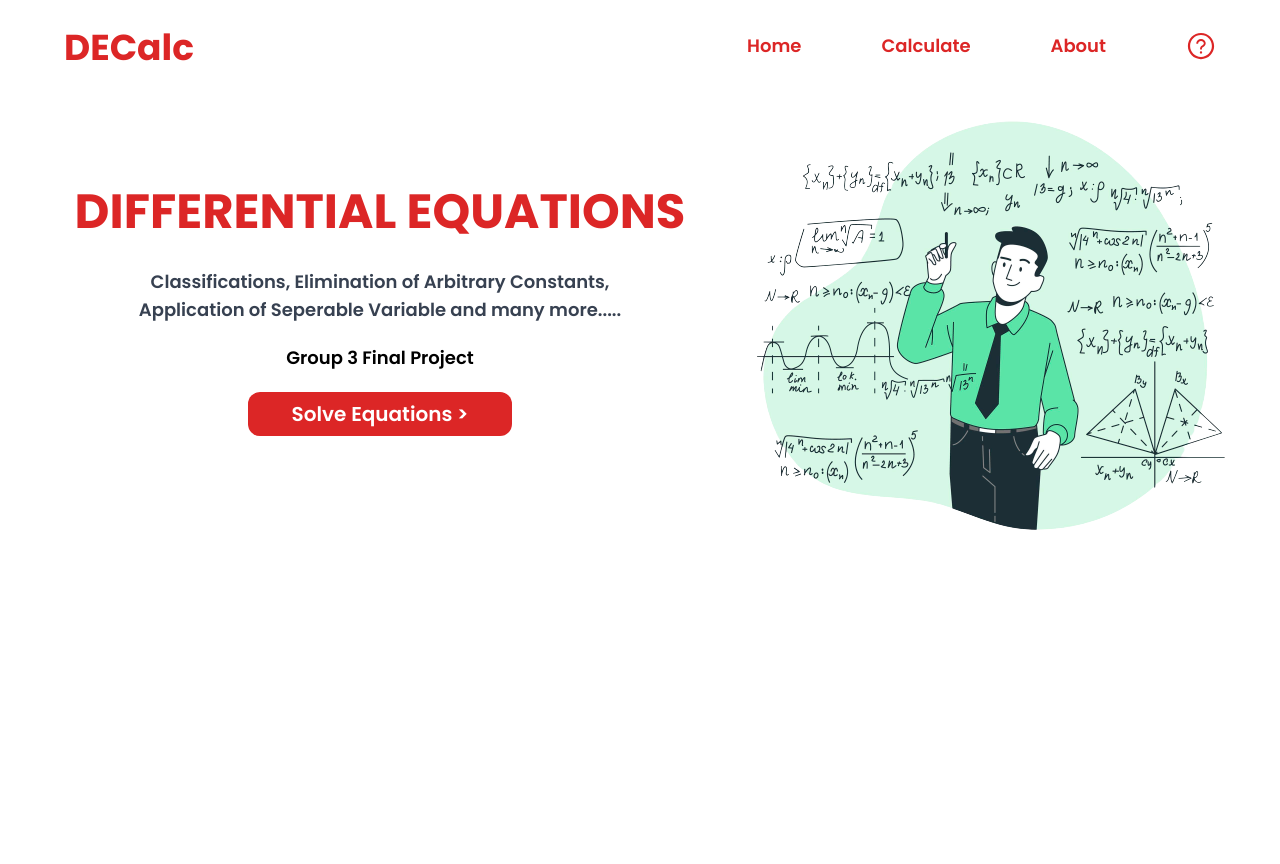
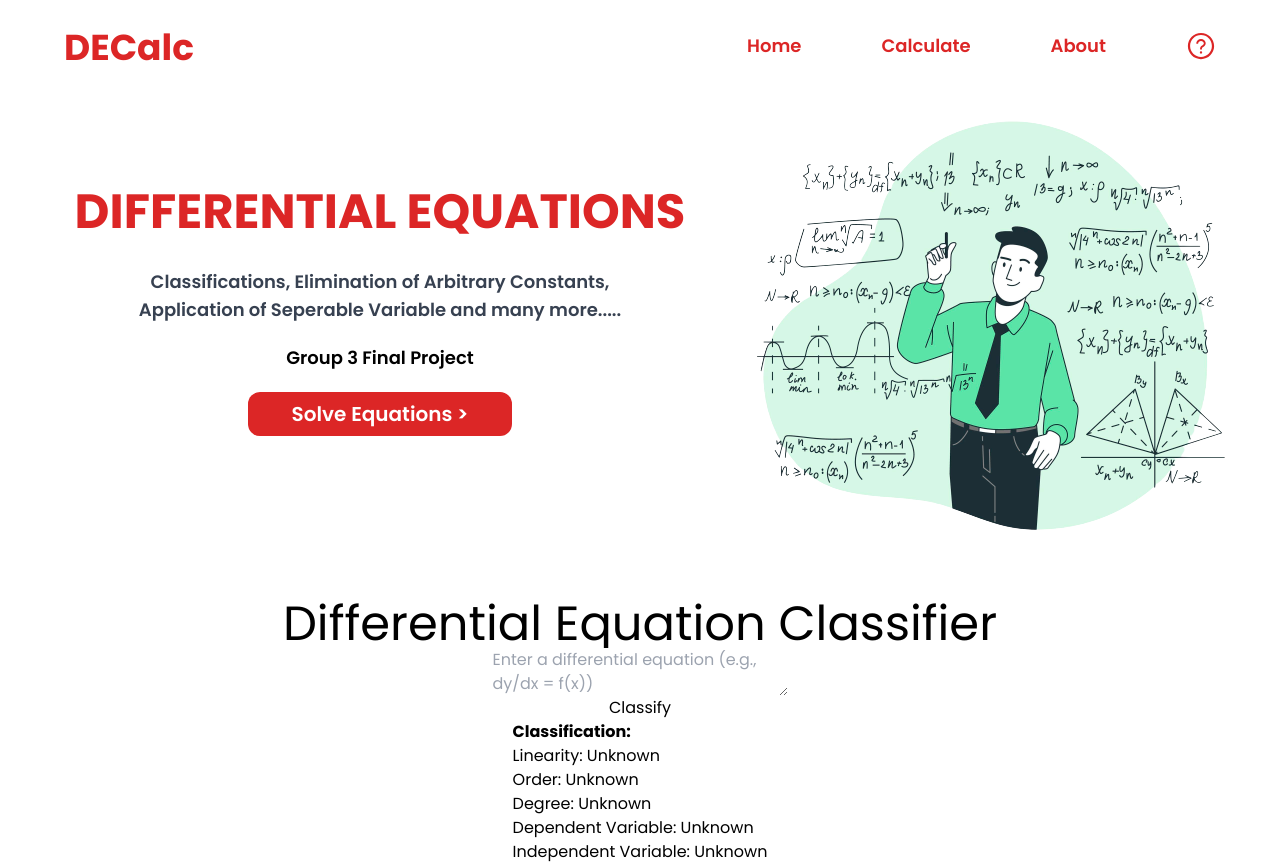
Before and after one commit to AndreJarl/DifferentialEquationsSolver, a React (Vite) app: page / in a window 1280 px wide. Before the commit the page ends 800 px from the top, so only its background shows below. Built offline with nearby package versions, Linux system fonts and the light colour scheme.

Commit message:
added classification

```diff
--- a/package.json
+++ b/package.json
@@ -10,6 +10,7 @@
     "preview": "vite preview"
   },
   "dependencies": {
+    "plotly.js": "^2.26.2",
     "react": "^18.2.0",
     "react-dom": "^18.2.0",
     "react-icons": "^4.11.0"
--- a/src/Home.jsx
+++ b/src/Home.jsx
@@ -1,12 +1,14 @@
 import Navbar from "./components/Navbar"
 import Footer from "./components/Footer"
 import Hero from "./components/Hero"
+import Classification from "./components/Classi"
 
 function Home(){
      return (
         <>
         <Navbar/>
         <Hero/>
+        <Classification/>
         <Footer/>
         </>
      )
--- /dev/null
+++ b/src/components/Classi.jsx
@@ -0,0 +1,73 @@
+import React, { Component } from 'react';
+
+class Classi extends Component {
+  constructor(props) {
+    super(props);
+    this.state = {
+      equation: '',
+      classification: {
+        linearity: 'Unknown',
+        order: 'Unknown',
+        degree: 'Unknown',
+        dependentVariable: 'Unknown',
+        independentVariable: 'Unknown',
+      },
+    };
+  }
+
+  classifyEquation = () => {
+    const equation = this.state.equation.toLowerCase();
+
+    // Check for keywords to classify the equation
+    const isLinear = equation.includes('d') && equation.includes('y') && !equation.includes('y^');
+    const isNonlinear = equation.includes('y') && equation.includes('x');
+    const order = equation.split('d').length - 1;
+    const dependentVariable = equation.includes('y') ? 'y' : 'Unknown';
+    const independentVariable = equation.includes('x') ? 'x' : 'Unknown';
+
+    const degreeMatch = equation.match(/y\^\d+/);
+    const degree = degreeMatch ? degreeMatch[0].match(/\d+/)[0] : 'Unknown';
+
+    this.setState({
+      classification: {
+        linearity: isLinear ? 'Linear' : (isNonlinear ? 'Nonlinear' : 'Unknown'),
+        order: order > 0 ? order : 'Unknown',
+        degree,
+        dependentVariable,
+        independentVariable,
+      },
+    });
+  };
+
+  handleInputChange = (event) => {
+    this.setState({ equation: event.target.value });
+  };
+
+  render() {
+    const { classification } = this.state;
+
+    return (
+      <div className='flex justify-center items-center flex-col'>
+        <h2 className='text-center text-5xl'>Differential Equation Classifier</h2>
+        <textarea
+          placeholder="Enter a differential equation (e.g., dy/dx = f(x))"
+          value={this.state.equation}
+          onChange={this.handleInputChange}
+        />
+        <button onClick={this.classifyEquation}>Classify</button>
+        <div>
+          <strong>Classification:</strong>
+          <ul>
+            <li>Linearity: {classification.linearity}</li>
+            <li>Order: {classification.order}</li>
+            <li>Degree: {classification.degree}</li>
+            <li>Dependent Variable: {classification.dependentVariable}</li>
+            <li>Independent Variable: {classification.independentVariable}</li>
+          </ul>
+        </div>
+      </div>
+    );
+  }
+}
+
+export default Classi;
```
Also changed, not shown: src/routes/Classi.jsx (deleted), 1 other file (tests, documents, lock files or other folders).
